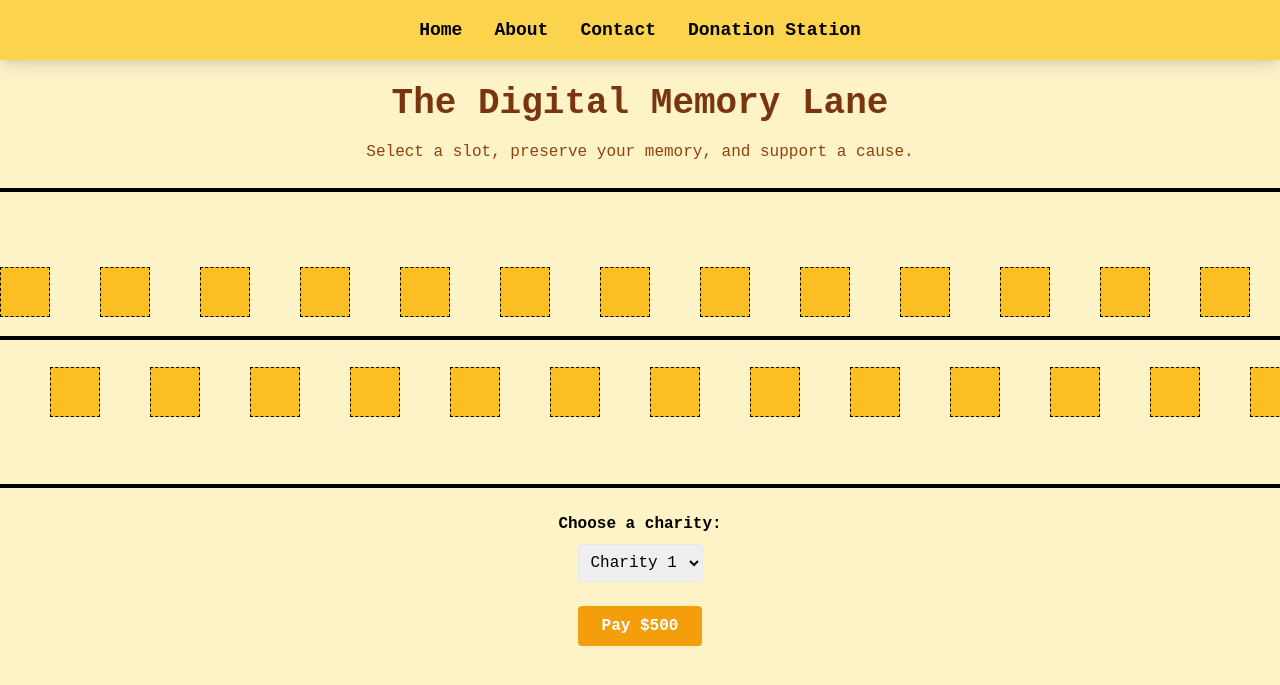
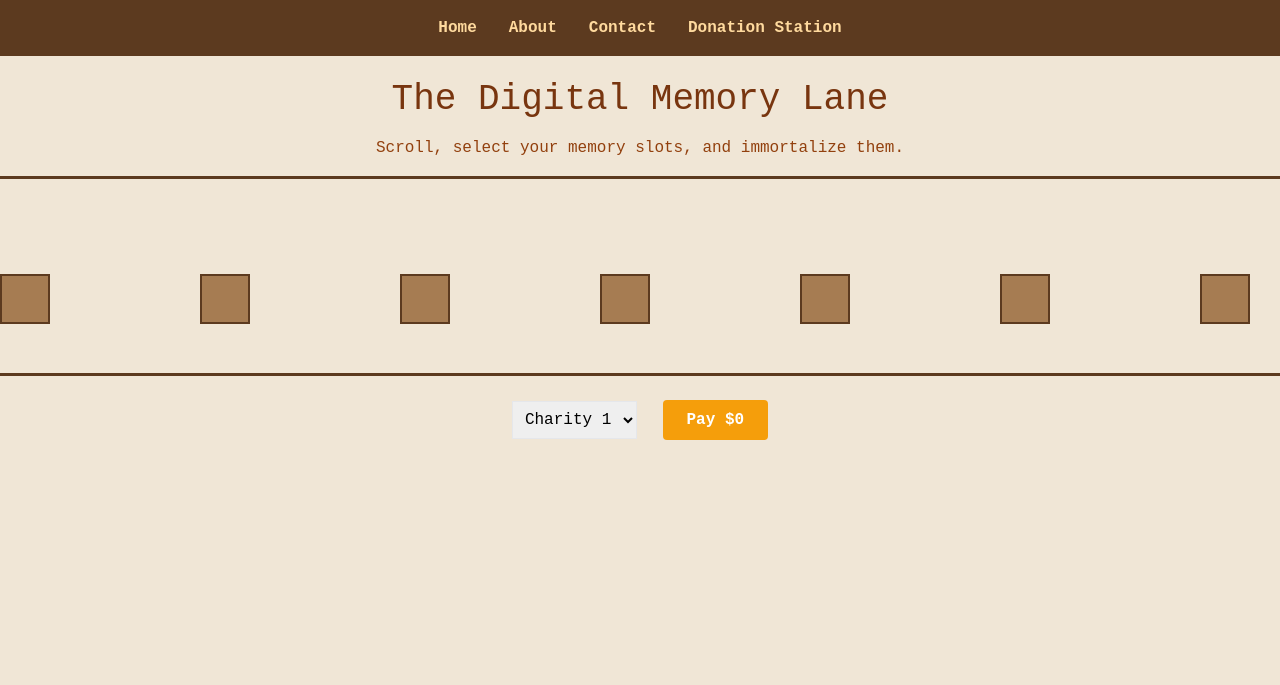
Before and after one commit to 5paresomechange55/TheDigitalMemoryLane, a Flask app: page / in a window 1280 px wide. Shown: the top 685 px of the page. Run offline with Flask 3, Linux system fonts and the light colour scheme; data that the repository does not hold is empty; some libraries are stand-ins or nearby versions.

Commit message:
Update index.html

```diff
--- a/templates/index.html
+++ b/templates/index.html
@@ -1,93 +1,73 @@
 <!DOCTYPE html>
 <html lang="en">
 <head>
-  <meta charset="UTF-8" />
+  <meta charset="UTF-8"/>
   <meta name="viewport" content="width=device-width, initial-scale=1.0"/>
   <title>The Digital Memory Lane</title>
   <link href="https://cdn.jsdelivr.net/npm/tailwindcss@2.2.19/dist/tailwind.min.css" rel="stylesheet"/>
   <style>
-    body {
-      background: #fef3c7;
-      font-family: 'Courier New', Courier, monospace;
+    body { background: #f0e6d6; font-family: 'Courier New', monospace; }
+    .slot {
+      width: 50px; height: 50px;
+      background: #a67c52;
+      border: 2px solid #5c3a1f;
+      display: inline-flex;
+      align-items: center; justify-content: center;
+      color: #fff;
+      font-size: 9px;
+      position: relative;
+      cursor: pointer;
+      transition: background-color 0.2s, transform 0.2s;
     }
-
-    .slot {
-      width: 50px;
-      height: 50px;
-      background-color: #fbbf24;
-      border: 1px dashed #000;
-      cursor: pointer;
-      position: absolute;
-      overflow: hidden;
+    .slot:hover { background: #b68b5f; transform: scale(1.05); }
+    .slot.selected { background: #ffda9e; }
+    .slot.claimed {
+      background: transparent;
+      border: 1px solid #888;
+      pointer-events: none;
     }
-
     .slot.claimed img {
-      width: 100%;
-      height: 100%;
       object-fit: cover;
-      display: block;
+      width: 100%; height: 100%;
     }
-
     .timeline-wrapper {
-      overflow-x: scroll;
-      overflow-y: hidden;
-      white-space: nowrap;
-      width: 100%;
-      height: 300px;
-      position: relative;
-      border-top: 4px solid #000;
-      border-bottom: 4px solid #000;
+      overflow-x: scroll; white-space: nowrap;
+      border-top: 3px solid #5c3a1f; border-bottom: 3px solid #5c3a1f;
+      height: 200px; padding: 20px 0;
     }
-
-    .slot-container {
-      width: 5000px;
-      position: relative;
-      height: 100%;
-    }
-
-    .timeline-line {
-      height: 4px;
-      background-color: #000;
-      position: absolute;
-      top: 50%;
-      width: 100%;
-      transform: translateY(-50%);
-    }
+    .slot-container { width: 5000px; position: relative; }
+    nav ul { background: #5c3a1f; color: #fff; }
+    nav a { color: #ffda9e; }
   </style>
 </head>
-<body class="text-center">
-  <!-- Toolbar -->
-  <nav class="bg-yellow-300 py-4 shadow-lg">
-    <ul class="flex justify-center space-x-8 font-bold text-lg">
-      <li><a href="/" class="hover:underline">Home</a></li>
-      <li><a href="/about" class="hover:underline">About</a></li>
-      <li><a href="/contact" class="hover:underline">Contact</a></li>
-      <li><a href="/donation" class="hover:underline">Donation Station</a></li>
+<body>
+  <nav>
+    <ul class="flex justify-center space-x-8 font-bold py-4">
+      <li><a href="/">Home</a></li>
+      <li><a href="/about">About</a></li>
+      <li><a href="/contact">Contact</a></li>
+      <li><a href="/donation">Donation Station</a></li>
     </ul>
   </nav>
 
-  <h1 class="text-4xl font-bold mt-6 mb-4 text-yellow-900">The Digital Memory Lane</h1>
-  <p class="mb-6 text-yellow-800">Select a slot, preserve your memory, and support a cause.</p>
+  <h1 class="text-4xl text-center mt-6 mb-4 text-yellow-900">The Digital Memory Lane</h1>
+  <p class="text-center mb-4 text-yellow-800">Scroll, select your memory slots, and immortalize them.</p>
 
   <div class="timeline-wrapper mx-auto">
-    <div class="slot-container" id="slotContainer">
-      <div class="timeline-line"></div>
-    </div>
+    <div id="slotContainer" class="slot-container"></div>
   </div>
 
-  <div class="my-6">
-    <label for="charity" class="block font-semibold">Choose a charity:</label>
-    <select id="charity" class="mt-2 p-2 border rounded">
+  <div class="my-6 text-center">
+    <select id="charity" class="border p-2 mr-4">
       <option value="charity1">Charity 1</option>
       <option value="charity2">Charity 2</option>
       <option value="charity3">Charity 3</option>
       <option value="charity4">Charity 4</option>
     </select>
+    <button id="payButton" class="bg-yellow-500 hover:bg-yellow-600 text-white font-bold py-2 px-6 rounded">
+      Pay <span id="totalCost">$0</span>
+    </button>
   </div>
-
-  <button id="payButton" class="bg-yellow-500 hover:bg-yellow-600 text-white font-bold py-2 px-6 rounded">
-    Pay $500
-  </button>
 
   <script src="https://js.stripe.com/v3/"></script>
   <script src="timeline.js"></script>
```
